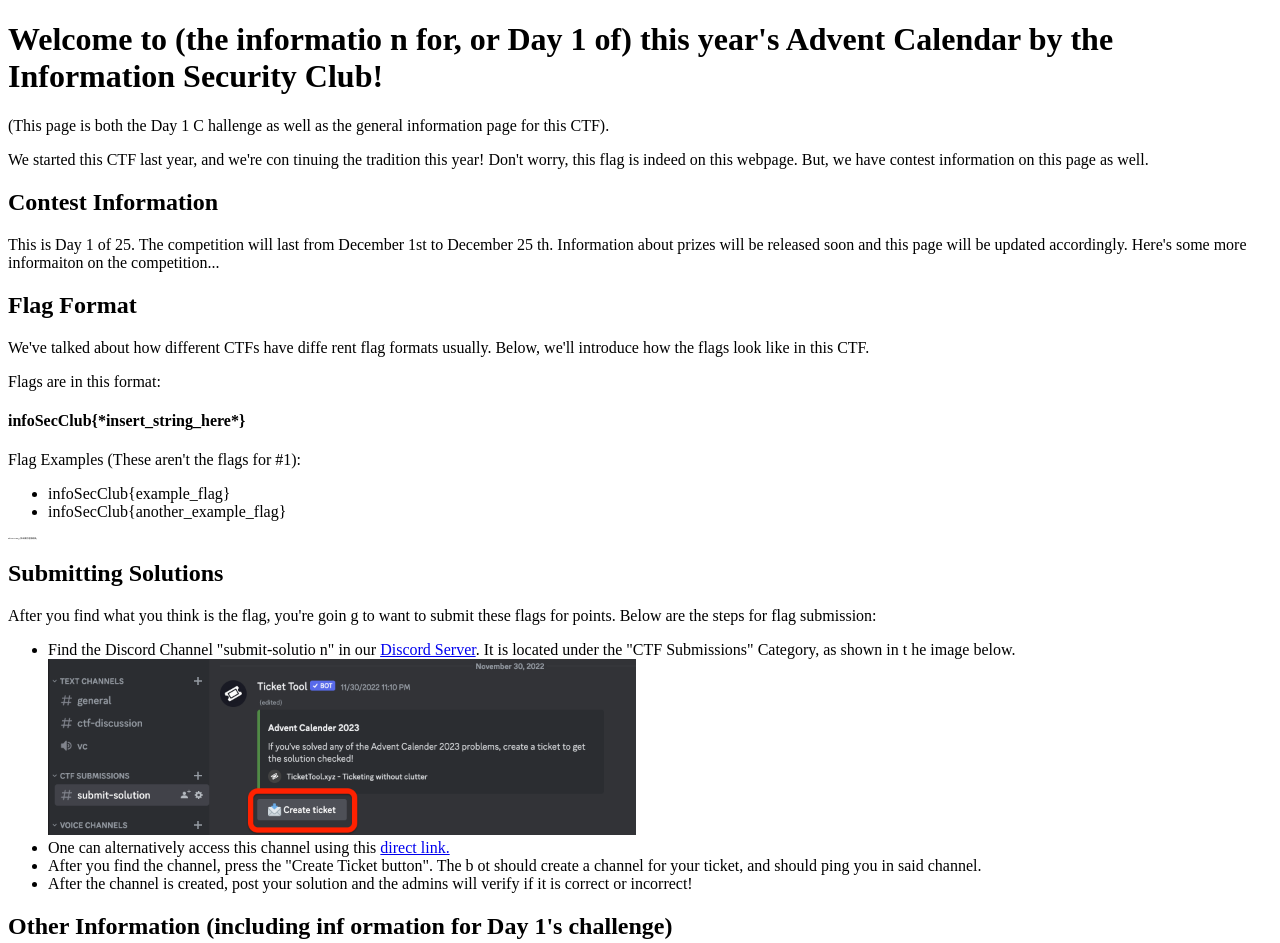
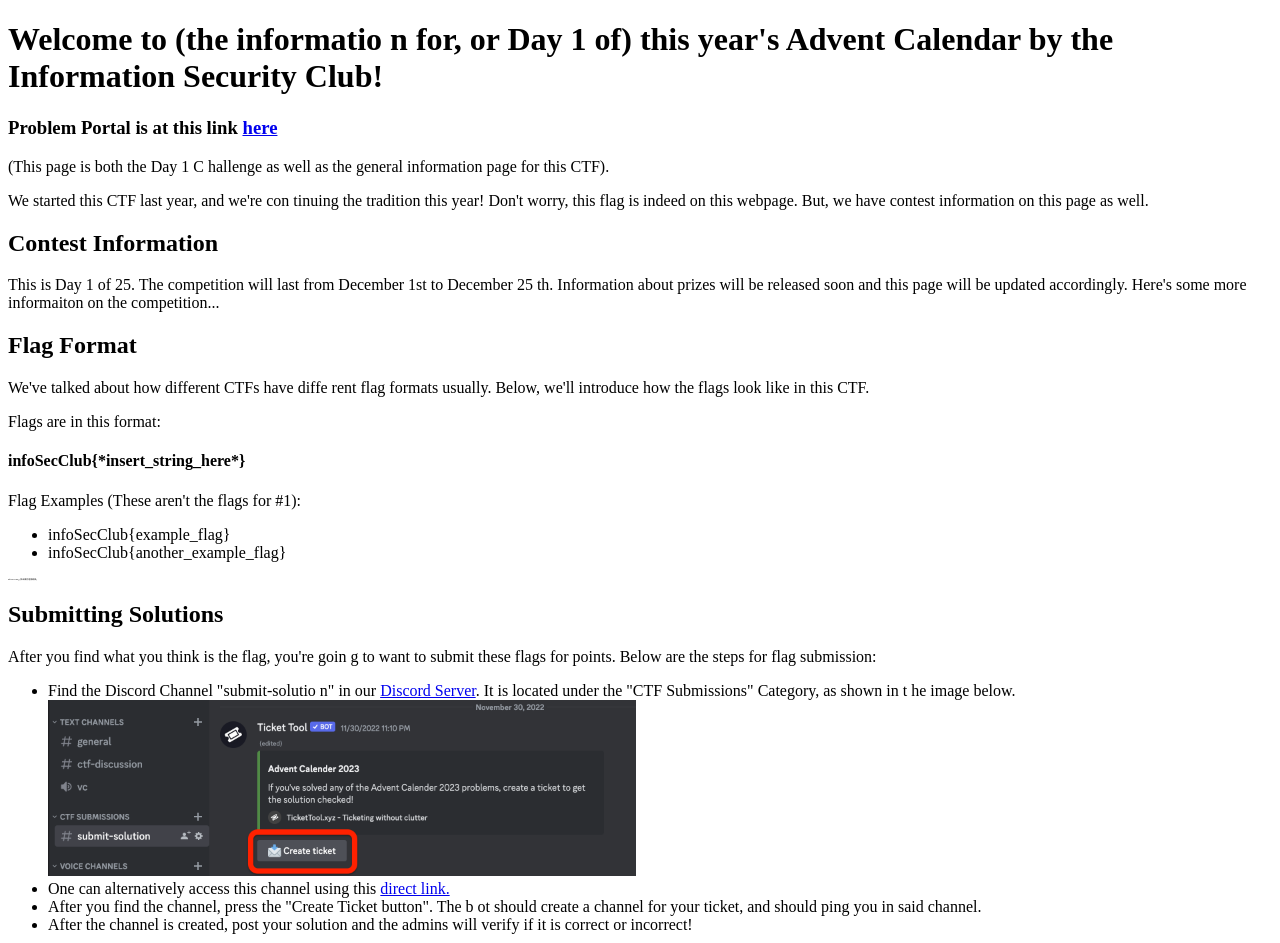
Before and after one commit to mv-infosec/advent-calender-2023, a plain HTML site: page index.html in a window 1280 px wide. Shown: the top 943 px of the page. Drawn offline with Linux system fonts and the light colour scheme.

Commit message:
Update index.html

```diff
--- a/index.html
+++ b/index.html
@@ -12,6 +12,8 @@ p    {color: black;}
 </style>
 <h1>Welcome to (the informatio
 n for, or Day 1 of) this year's Advent Calendar by the Information Security Club! </h1>
+<h3>Problem Portal is at this link
+<a href="https://mv-infosec.github.io/advent-calender-2023/ctf/">here</a></h3>
 <p>(This page is both the Day 1 C
 hallenge as well as the general information page for this CTF).</p>
 <p>We started this CTF last year, and we're con
```
